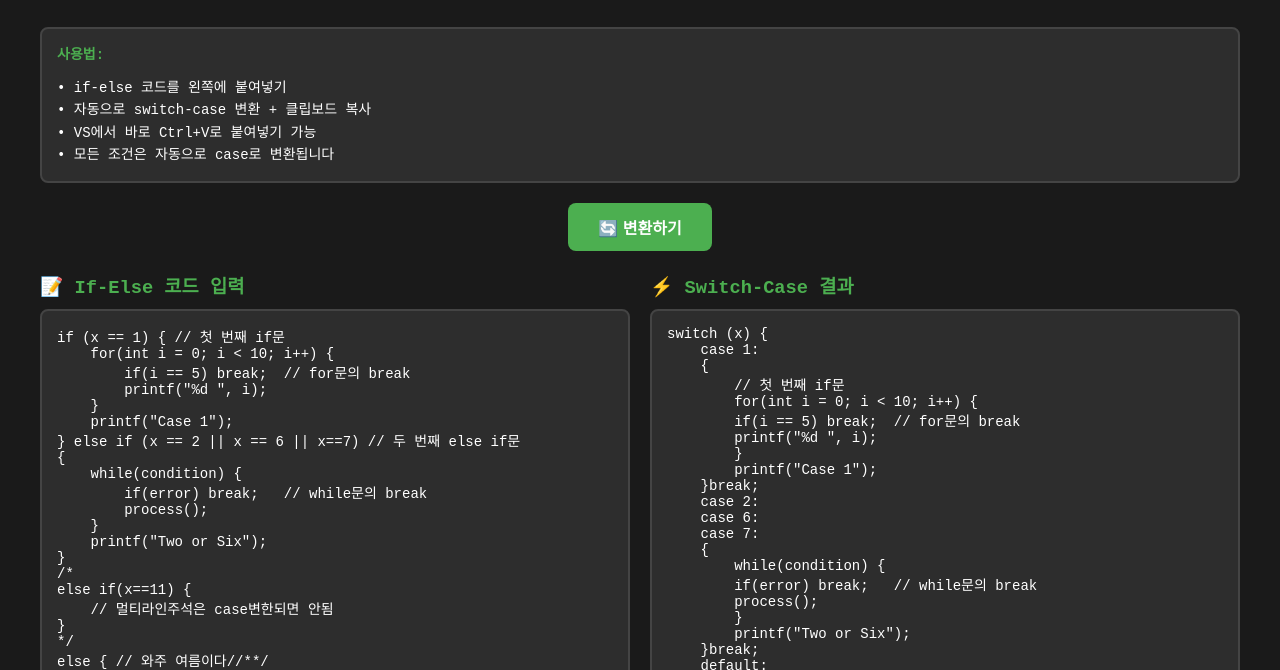
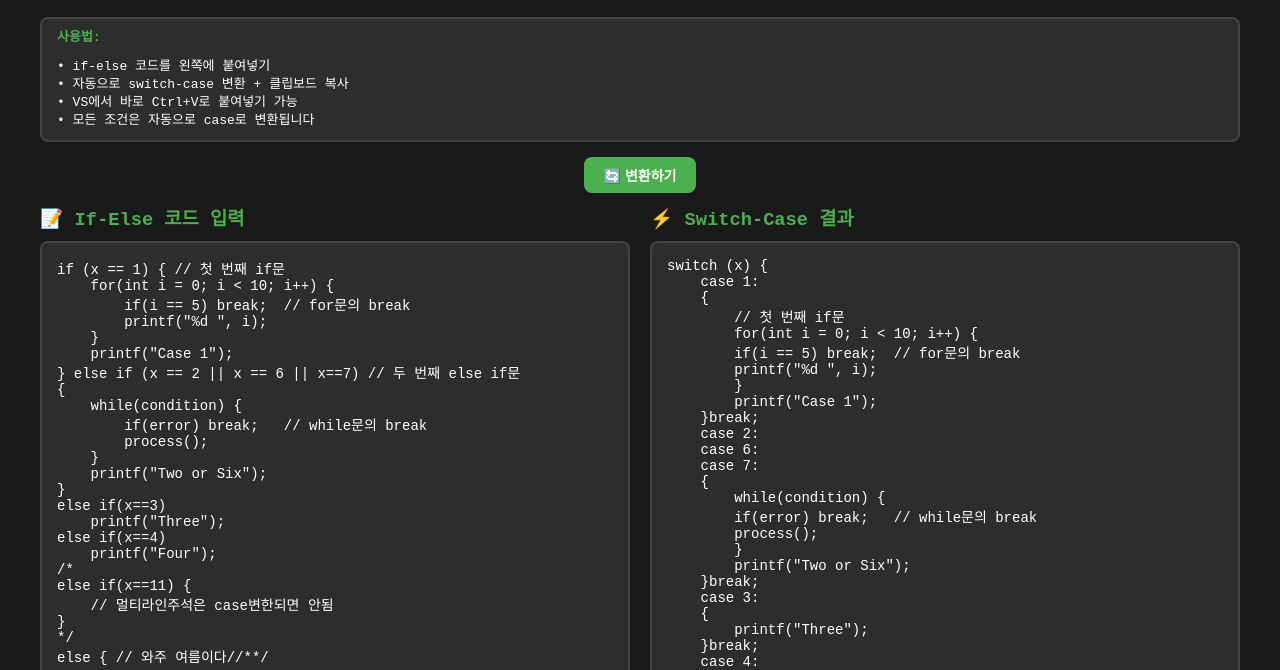
Before and after one commit to smok95/ie2sc, a plain HTML site: page index.html in a window 1280 px wide. Shown: the part 91-761 px from the top of the page. Drawn offline with Linux system fonts and the light colour scheme.

Commit message:
v1.1.1 - 괄호없는 if-else 구문 변환안되는거 수정

```diff
--- a/index.html
+++ b/index.html
@@ -8,15 +8,19 @@
     작성자: smok95
 
     [변경 이력]
-    v1.1.0 (2025-08-26)
-    - 주석이 포함된 if-else 문 변환 지원 추가
-    - 정규식 패턴 개선으로 주석 처리 향상
-
     v1.0.0 (2025-08-26)
     - 초기 버전 릴리즈
     - 기본적인 if-else to switch-case 변환 기능
     - OR 조건 지원
     - 자동 클립보드 복사 기능
+
+
+    v1.1.0 (2025-08-26)
+    - 주석이 포함된 if-else 문 변환 지원 추가
+    - 정규식 패턴 개선으로 주석 처리 향상
+
+    v.1.1.1 (2025-08-30)
+    - 괄호없는 if-else 구문 변환 지원 추가
     ================================================
 -->
 <html lang="ko">
@@ -37,7 +41,7 @@
         .container {
             display: flex;
             gap: 20px;
-            height: 70vh;
+            height: 85vh;
         }
 
         .panel {
@@ -49,7 +53,7 @@
         h1 {
             text-align: center;
             color: #4CAF50;
-            margin-bottom: 30px;
+            margin-bottom: 20px;
         }
 
         h3 {
@@ -78,12 +82,12 @@
             background-color: #4CAF50;
             color: white;
             border: none;
-            padding: 12px 30px;
-            font-size: 16px;
+            padding: 8px 20px;
+            font-size: 14px;
             font-weight: bold;
             border-radius: 8px;
             cursor: pointer;
-            margin: 20px auto;
+            margin: 10px auto;
             display: block;
             transition: background-color 0.3s;
         }
@@ -96,10 +100,10 @@
             background-color: #2d2d2d;
             border: 2px solid #444;
             border-radius: 8px;
-            padding: 15px;
-            margin-bottom: 20px;
-            font-size: 14px;
-            line-height: 1.6;
+            padding: 10px 15px;
+            margin-bottom: 15px;
+            font-size: 13px;
+            line-height: 1.4;
         }
 
         .instructions h4 {
@@ -155,6 +159,10 @@
     }
     printf("Two or Six");
 }
+else if(x==3)
+    printf("Three");
+else if(x==4)
+    printf("Four");
 /*
 else if(x==11) {
     // 멀티라인주석은 case변한되면 안됨
@@ -249,14 +257,16 @@ else { // 와주 여름이다//**/
             const variable = variableMatch[1];
             let result = `switch (${variable}) {\n`;
 
-            // if, else if 패턴 찾기 (주석 고려, 더 견고한 패턴)
-            const ifElsePattern = /(if|else\s+if)\s*\(([^)]+)\)\s*(?:\/\/[^\n\r]*)?[\s\n\r]*\{((?:[^{}]|\{[^{}]*\})*)\}/g;
-            const elsePattern = /else\s*(?:\/\/[^\n\r]*)?[\s\n\r]*\{((?:[^{}]|\{[^{}]*\})*)\}/;
+            // if, else if 패턴 찾기 (중괄호 있는 경우와 없는 경우 모두 처리)
+            const ifElsePattern = /(if|else\s+if)\s*\(([^)]+)\)\s*(?:\/\/[^\n\r]*)?[\s\n\r]*(?:\{((?:[^{}]|\{[^{}]*\})*)\}|([^;]+;))/g;
+            const elsePattern = /\belse\s+(?!if)(?:\/\/[^\n\r]*)?[\s\n\r]*(?:\{((?:[^{}]|\{[^{}]*\})*)\}|([^;]+;))/;
 
             let match;
             while ((match = ifElsePattern.exec(code)) !== null) {
                 const conditionBlock = match[2].trim();
-                const body = match[3].trim();
+                const bodyWithBraces = match[3]; // 중괄호 있는 경우
+                const bodySingleLine = match[4]; // 중괄호 없는 한 줄 경우
+                const body = (bodyWithBraces || bodySingleLine || '').trim();
 
                 // OR 조건 파싱
                 const cases = parseOrConditions(conditionBlock, variable);
@@ -286,7 +296,9 @@ else { // 와주 여름이다//**/
             // else 구문 처리
             const elseMatch = code.match(elsePattern);
             if (elseMatch) {
-                const elseBody = elseMatch[1].trim();
+                const elseBodyWithBraces = elseMatch[1]; // 중괄호 있는 경우
+                const elseBodySingleLine = elseMatch[2]; // 중괄호 없는 한 줄 경우
+                const elseBody = (elseBodyWithBraces || elseBodySingleLine || '').trim();
                 result += '    default:\n    {\n';
 
                 const indentedElseBody = elseBody.split('\n').map(line =>
```
